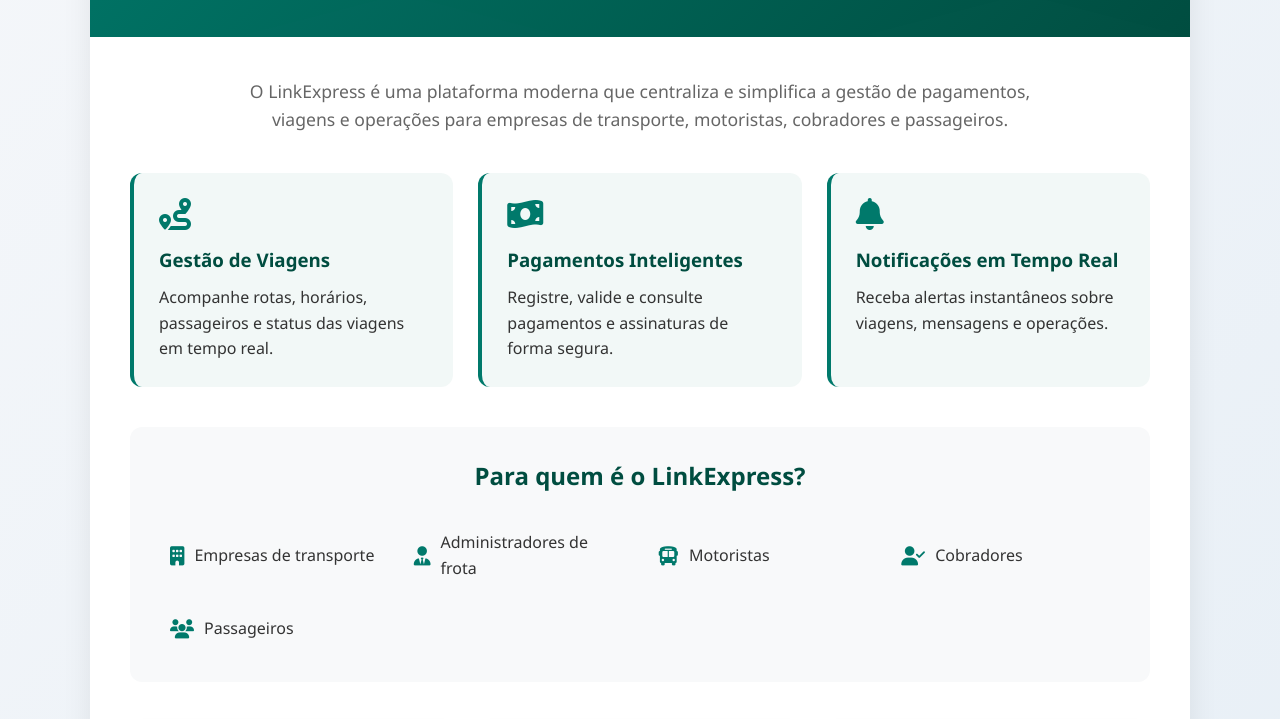
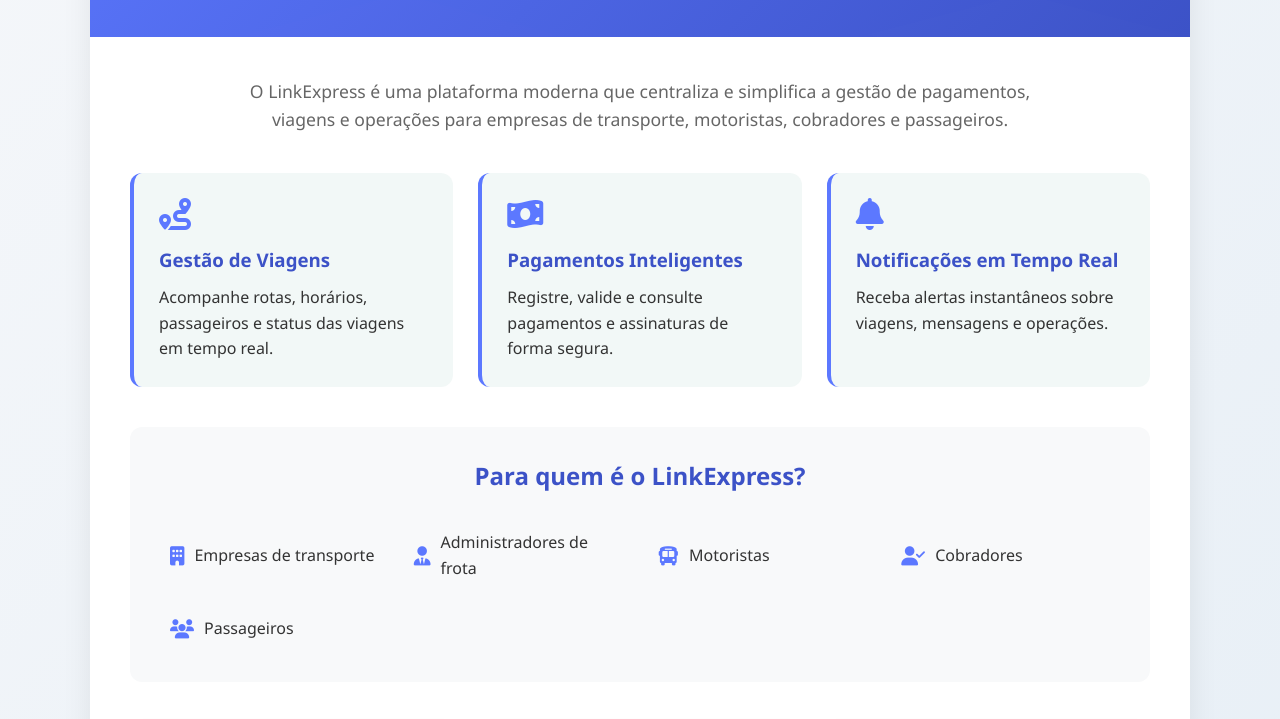
Before and after one commit to ByTechMz/linkexpress, a plain HTML site: page index.html in a window 1280 px wide. Shown: the part 268-987 px from the top of the page. Drawn offline with Linux system fonts and the light colour scheme.

Commit message:
Update index.html

```diff
--- a/index.html
+++ b/index.html
@@ -6,10 +6,10 @@
     <title>LinkExpress - Gestão Inteligente para Transporte</title>
     <link rel="stylesheet" href="https://cdnjs.cloudflare.com/ajax/libs/font-awesome/6.4.0/css/all.min.css">
     <style>
-        :root {
-            --primary: #00796B;
-            --primary-dark: #004D40;
-            --primary-light: #4DB6AC;
+       :root {
+            --primary: #5C78FF;
+            --primary-dark: #3C52C7;
+            --primary-light: #8795FF;
             --accent: #FF5722;
             --text: #333333;
             --text-light: #666666;
```
